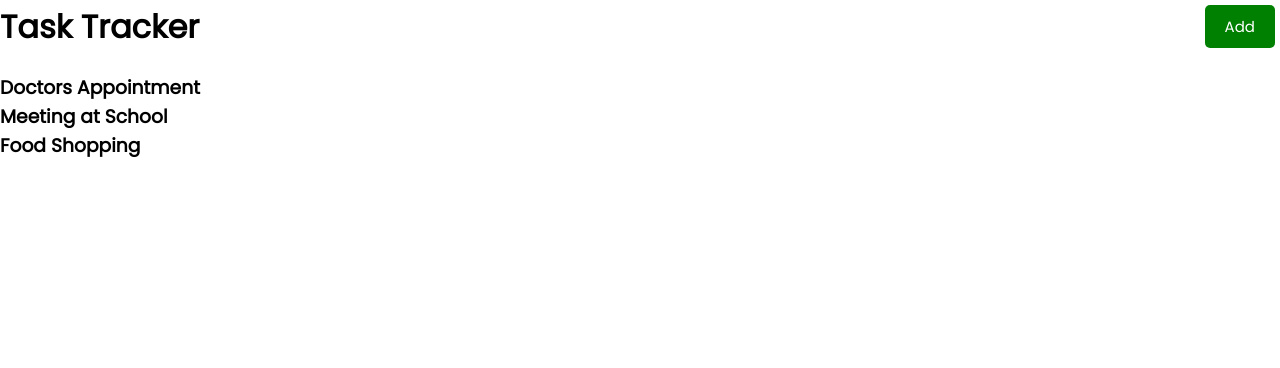
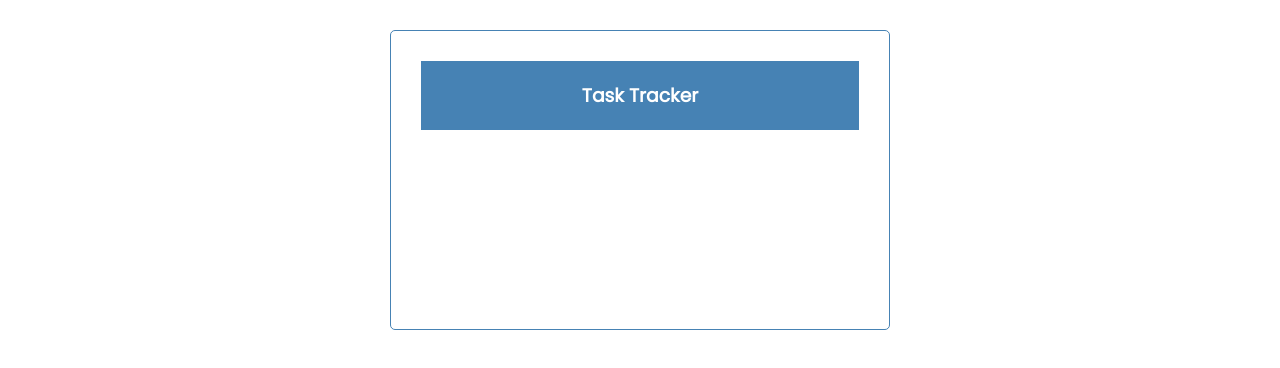
Before and after one commit to Helloalpacaa/react-task-tracker, a React (Create React App) app: page / in a window 1280 px wide. Shown: the top 368 px of the page. Built offline with nearby package versions, Linux system fonts and the light colour scheme.

Commit message:
add new css files

```diff
--- a/package.json
+++ b/package.json
@@ -8,6 +8,7 @@
     "@testing-library/user-event": "^13.5.0",
     "react": "^18.2.0",
     "react-dom": "^18.2.0",
+    "react-icons": "^4.12.0",
     "react-scripts": "5.0.1",
     "web-vitals": "^2.1.4"
   },
--- a/src/App.js
+++ b/src/App.js
@@ -1,13 +1,13 @@
-import Header from "./components/Header";
-import Tasks from "./components/Tasks";
+import React from 'react'
+import Header from './components/Header'
+import Tasks from './components/Tasks'
 
-function App() {
+const App = () => {
   return (
-    <div className="App">
+    <div className='container'>
       <Header />
-      <Tasks />
     </div>
-  );
+  )
 }
 
-export default App;
+export default App
--- a/src/components/Button.js
+++ /dev/null
@@ -1,25 +0,0 @@
-import PropTypes from 'prop-types'
-
-const Button = ({color, text, onClick}) => {
-  return (
-  <button
-  onClick={onClick}
-  style={{backgroundColor: color}}
-  className='btn'
-  >
-    {text}
-    </button>
-  )
-}
-
-Button.defaultProps = {
-    color: 'steelblue',
-}
-
-Button.propTypes = {
-    text: PropTypes.string,
-    color: PropTypes.string,
-    onClick: PropTypes.func,
-}
-
-export default Button
--- /dev/null
+++ b/src/components/Header.css
@@ -0,0 +1,6 @@
+header {
+    background-color: steelblue;
+    color: white;
+    padding: 20px;
+    text-align: center;
+}
--- a/src/components/Header.js
+++ b/src/components/Header.js
@@ -1,31 +1,12 @@
-import PropTypes from 'prop-types'
-import Button from './Button'
+import React from 'react'
+import './Header.css';
 
-const Header = ({title}) => {
-    const onClick = () => {
-        console.log('Click')
-    }
-
+const Header = () => {
   return (
-    <header className='header'>
-        <h1>{title}</h1>
-        <Button color='green' text='Add' onClick={onClick}/>
+    <header>
+        <h3>Task Tracker</h3>
     </header>
-  )
+  );
 }
 
-Header.defaultProps = {
-    title: 'Task Tracker',
-}
-
-Header.propTypes = {
-    title: PropTypes.string.isRequired,
-}
-
-// CSS in JS
-// const headingStyle = {
-//     color: 'red',
-//     backgroundColor: 'black',
-// }
-
 export default Header
--- /dev/null
+++ b/src/components/Task.css
@@ -0,0 +1,12 @@
+.task {
+    background: #f4f4f4;
+    margin: 5px;
+    padding: 10px 20px;
+    cursor: pointer;
+}
+
+.task h3 {
+    display: flex;
+    align-items: center;
+    justify-content: space-between;
+}
--- /dev/null
+++ b/src/components/Task.js
@@ -0,0 +1,13 @@
+import React from 'react'
+import './Task.css';
+
+const Task = () => {
+  return (
+    <div className='task'>
+      <h3>Task Name</h3>
+      <p>Day & Time</p>
+    </div>
+  )
+}
+
+export default Task
--- a/src/components/Tasks.js
+++ b/src/components/Tasks.js
@@ -1,32 +1,19 @@
-const tasks = [
-    {
-        id: 1,
-        text: 'Doctors Appointment',
-        day: 'Feb 5th at 2:30pm',
-        reminder: true,
-    },
-    {
-        id: 2,
-        text: 'Meeting at School',
-        day: 'Feb 6th at 1:30pm',
-        reminder: true,
-    },
-    {
-        id: 3,
-        text: 'Food Shopping',
-        day: 'Feb 5th at 2:30pm',
-        reminder: false,
-    }
-]
+import React from 'react'
+import Task from './Task'
 
 const Tasks = () => {
+    const tasks = [
+        {id: 1, text: 'Task 1', day: 'Monday', reminder: true},
+        {id: 2, text: 'Task 2', day: 'Tuesday', reminder: false}
+    ];
+
   return (
     <>
         {tasks.map((task) => (
-            <h3 key={task.id}>{task.text}</h3>
+            <Task key = {task.id} task={task} />
         ))}
     </>
-  )
+  );
 }
 
 export default Tasks
```
Also changed, not shown: 1 other file (tests, documents, lock files or other folders).
